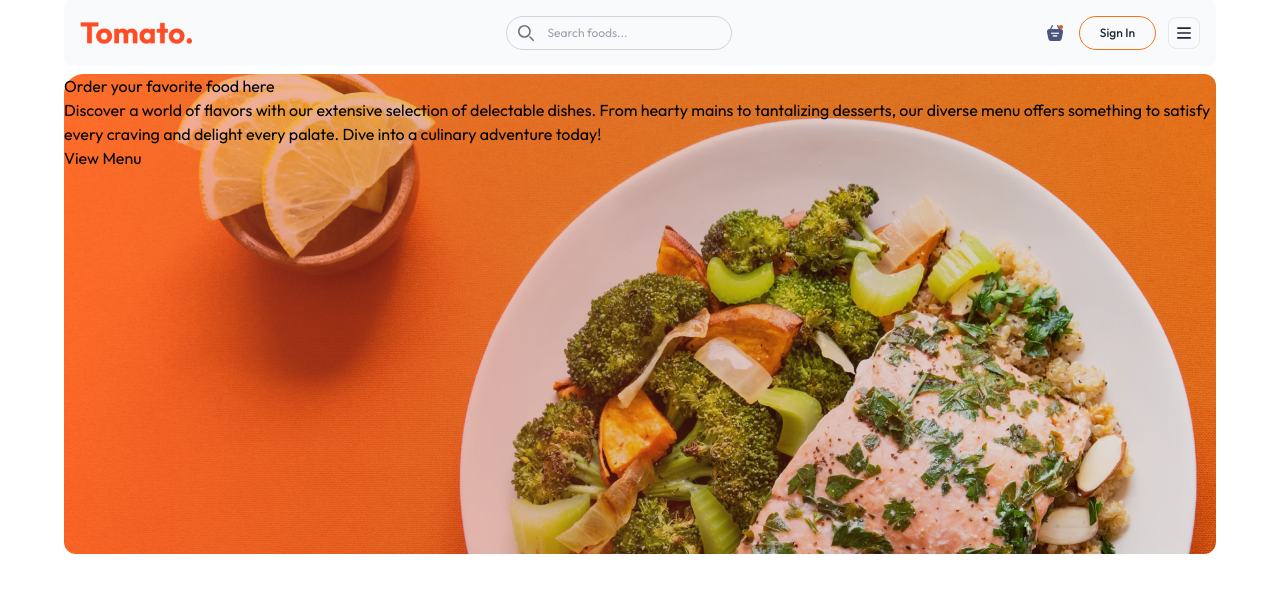
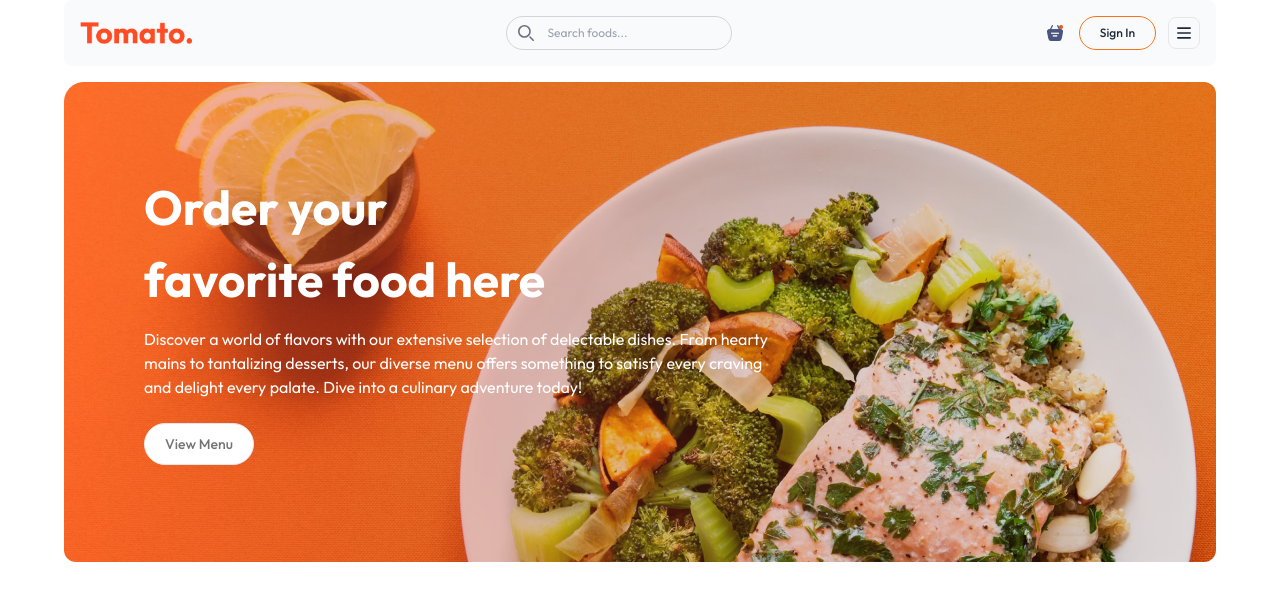
Before and after one commit to PritomDutta89/Hunger., a React (Vite) app: page / in a window 1280 px wide. Shown: the top 600 px of the page. Built offline with nearby package versions, Linux system fonts and the light colour scheme.

Commit message:
updated code

```diff
--- /dev/null
+++ b/src/components/explore-menu/ExploreMenu.jsx
@@ -0,0 +1,10 @@
+// eslint-disable-next-line no-unused-vars
+import React from 'react'
+
+const ExploreMenu = () => {
+  return (
+    <div>ExploreMenu</div>
+  )
+}
+
+export default ExploreMenu
--- a/src/components/header/Header.jsx
+++ b/src/components/header/Header.jsx
@@ -5,18 +5,25 @@ import React from "react";
 const Header = () => {
   return (
     <>
-      <div className="img w-full h-[30rem] rounded-xl mt-2">
-        <div className="">
-          <h2>Order your favorite food here</h2>
-          <p>
+      <div className="img w-full h-[30rem] rounded-xl my-[1rem] mx-auto bg-contain bg-no-repeat">
+        <div className="flex flex-col justify-center h-full ml-[5rem] animate-fadeIn">
+          <h1 className="text-white font-bold text-[3rem] ">
+            Order your <br /> favorite food here
+          </h1>
+          <p className="mt-3 text-white w-[40rem] text-[1rem]">
             Discover a world of flavors with our extensive selection of
             delectable dishes. From hearty mains to tantalizing desserts, our
             diverse menu offers something to satisfy every craving and delight
             every palate. Dive into a culinary adventure today!
           </p>
-          <button>
-            View Menu
-          </button>
+          <div className="mt-6">
+            <button
+              type="button"
+              className="py-2.5 px-5 me-2 mb-2 text-sm font-medium text-[#747474] focus:outline-none bg-white rounded-full border border-gray-200 hover:bg-gray-100 hover:text-blue-700 focus:z-10 focus:ring-4 focus:ring-gray-100 dark:focus:ring-gray-700 dark:bg-gray-800 dark:text-gray-400 dark:border-gray-600 dark:hover:text-white dark:hover:bg-gray-700"
+            >
+              View Menu
+            </button>
+          </div>
         </div>
       </div>
     </>
--- a/tailwind.config.js
+++ b/tailwind.config.js
@@ -2,7 +2,17 @@
 export default {
   content: ["./index.html", "./src/**/*.{js,ts,jsx,tsx}"],
   theme: {
-    extend: {},
+    extend: {
+      keyframes: {
+        fadeIn: {
+          "0%": { opacity: 0 },
+          "100%": { opacity: 1 },
+        },
+      },
+      animation: {
+        fadeIn: "fadeIn 2s ease-in-out",
+      },
+    },
   },
   plugins: [],
 };
```
Also changed, not shown: src/components/navbar/Navbar.jsx (+0 -183 lines), src/App.css (added).
